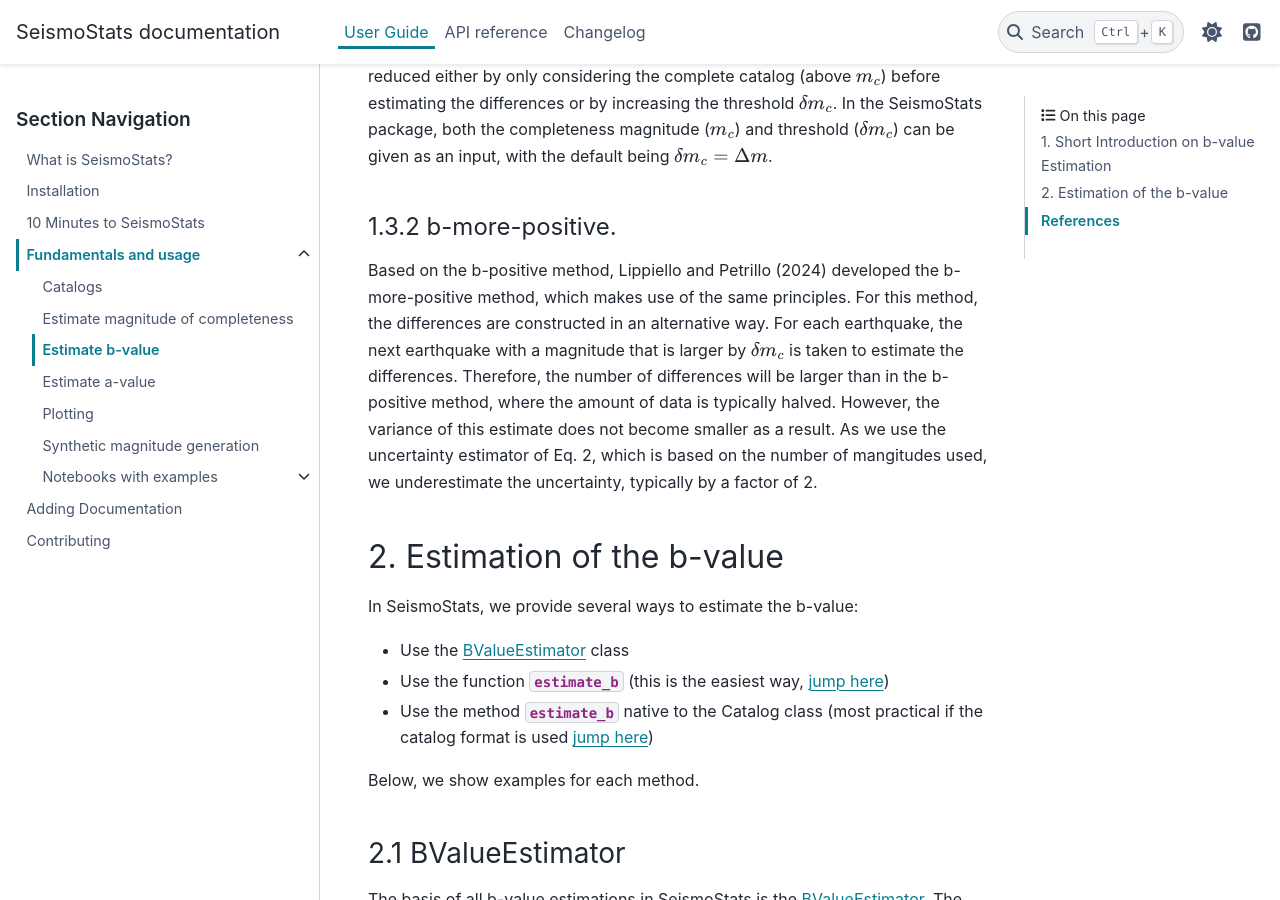
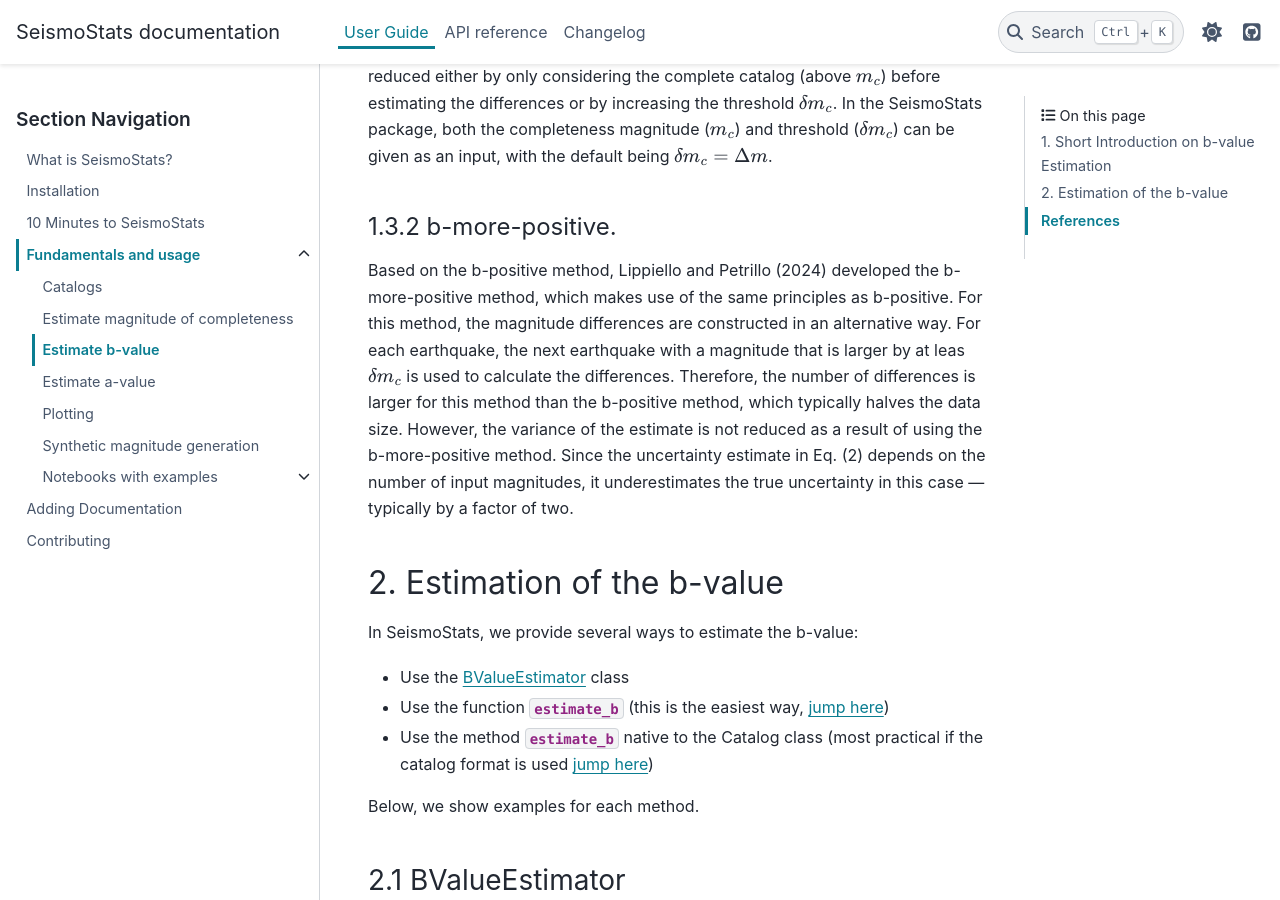
Before and after one commit to swiss-seismological-service/SeismoStats, a Sphinx documentation site: the page built from docs/source/user/estimate_b.md, in a window 1280 px wide and 900 px high, scrolled down 2391 px. Built offline with Sphinx 7.4.7 and the PyData theme 0.15.4, drawn with Linux system fonts in a browser that asks for light colours; pages that are not in the unit, such as notebooks, are missing from menus; the version number could not be read and is left out.

Commit message:
doc: b-more-pos

```diff
--- a/docs/source/user/estimate_b.md
+++ b/docs/source/user/estimate_b.md
@@ -45,7 +45,7 @@ The estimation is implemented as follows. First, the magnitude differences betwe
 Although the b-positive method does effectively eliminate the effect of short-term aftershock incompleteness, it remains sensitive to baseline catalog incompleteness due to network limitations [citation needed]. This effect can be reduced either by only considering the complete catalog (above $m_c$) before estimating the differences or by increasing the threshold $\delta m_c$. In the SeismoStats package, both the completeness magnitude ($m_c$) and threshold ($\delta m_c$) can be given as an input, with the default being $\delta m_c = \Delta m$.
 
 #### 1.3.2 b-more-positive.
-Based on the b-positive method, Lippiello and Petrillo (2024) developed the b-more-positive method, which makes use of the same principles.  For this method, the differences are constructed in an alternative way. For each earthquake, the next earthquake with a magnitude that is larger by $\delta m_c$ is taken to estimate the differences. Therefore, the number of differences will be larger than in the b-positive method, where the amount of data is typically halved. However, the variance of this estimate does not become smaller as a result. As we use the uncertainty estimator of Eq. 2, which is based on the number of mangitudes used, we underestimate the uncertainty, typically by a factor of 2.
+Based on the b-positive method, Lippiello and Petrillo (2024) developed the b-more-positive method, which makes use of the same principles as b-positive. For this method, the magnitude differences are constructed in an alternative way. For each earthquake, the next earthquake with a magnitude that is larger by at leas $\delta m_c$ is used to calculate the differences. Therefore, the number of differences is larger for this method than the b-positive method, which typically halves the data size. However, the variance of the estimate is not reduced as a result of using the b-more-positive method. Since the uncertainty estimate in Eq. (2) depends on the number of input magnitudes, it underestimates the true uncertainty in this case — typically by a factor of two.
 
 ## 2. Estimation of the b-value
 In SeismoStats, we provide several ways to estimate the b-value:
```
